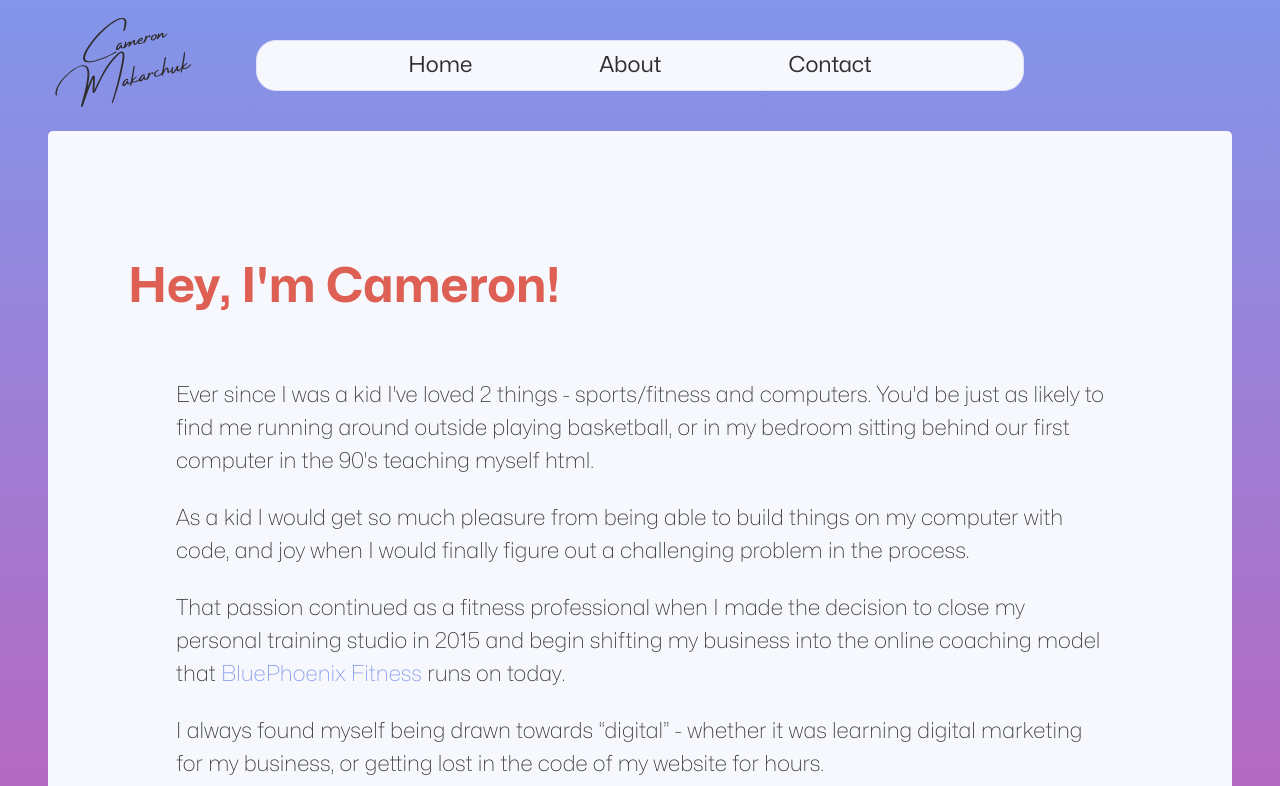
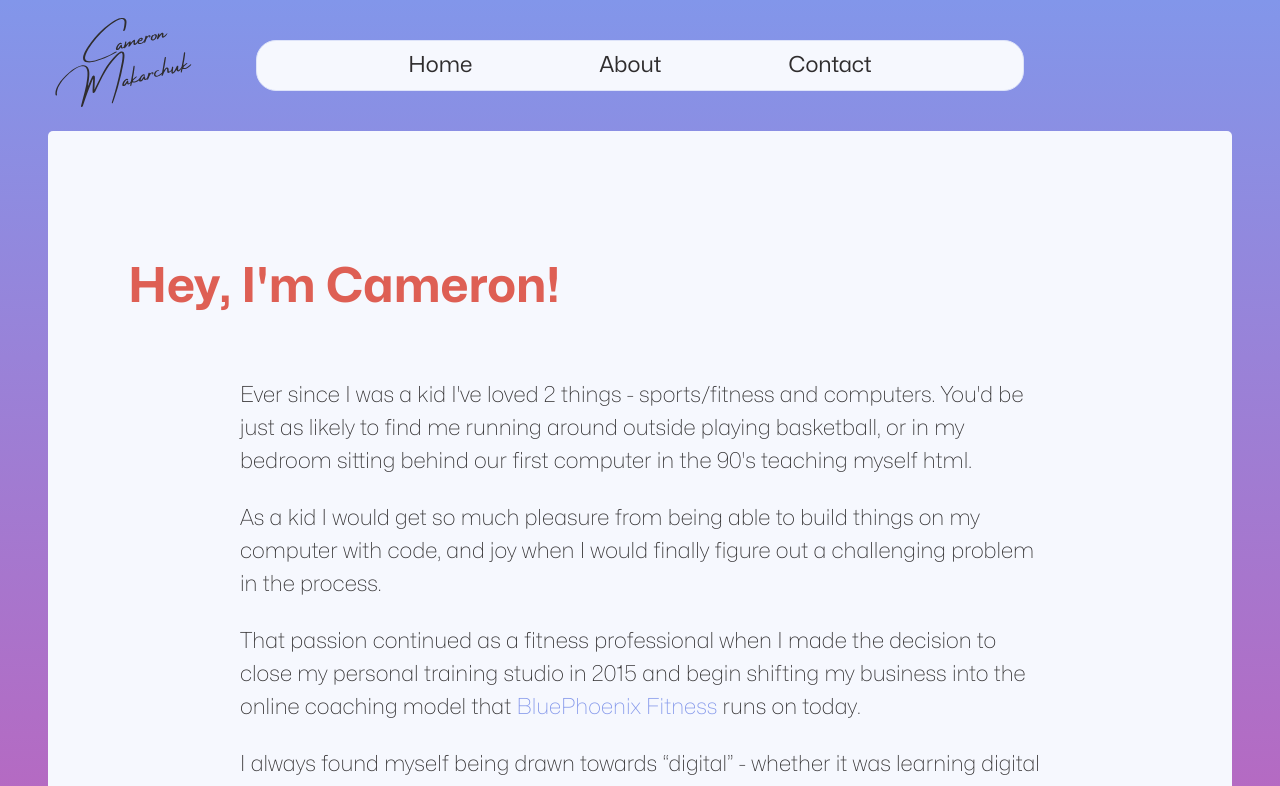
Before and after one commit to cameronmakarchuk/portfolio-site-client, a React (Create React App) app: page /about in a window 1280 px wide. Shown: the top 786 px of the page. Built offline with nearby package versions, Linux system fonts and the light colour scheme.

Commit message:
Adjust width and margins on AboutPage tablet and desktop

```diff
--- a/src/pages/AboutPage/AboutPage.scss
+++ b/src/pages/AboutPage/AboutPage.scss
@@ -24,12 +24,14 @@
         padding: 0 0.5rem;
 
         @include tablet {
-            margin: 1.5rem 0;
+            max-width: 70vw;
+            margin: 1.5rem auto;
             padding: 0 1.5rem;
         }
 
         @include desktop {
-            margin: 1.5rem 0;
+            max-width: 70vw;
+            margin: 1.5rem auto;
             padding: 0 3.0rem;
         }
     }
```
